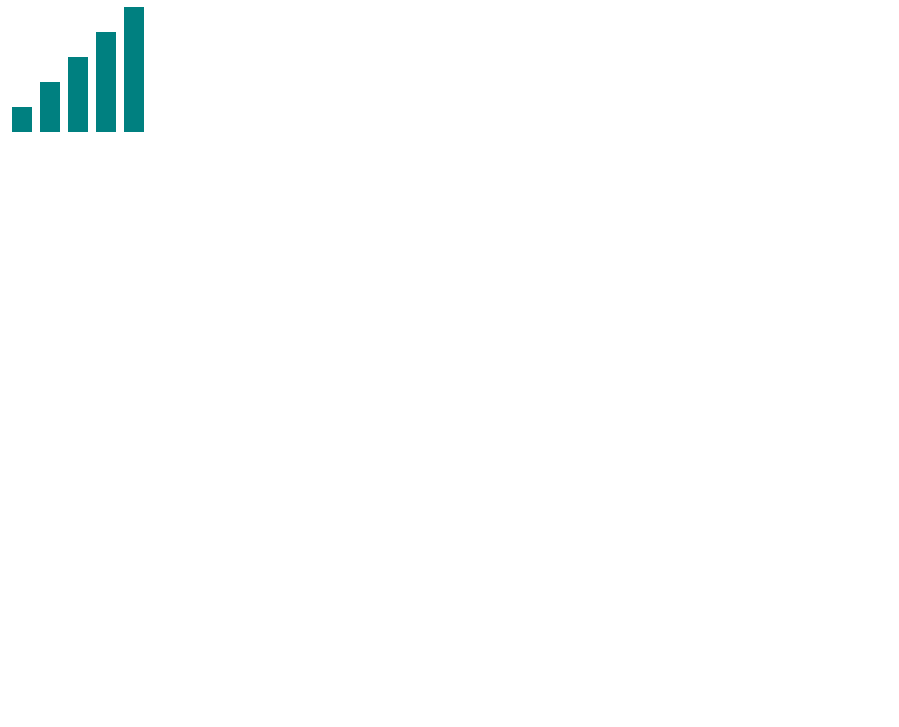
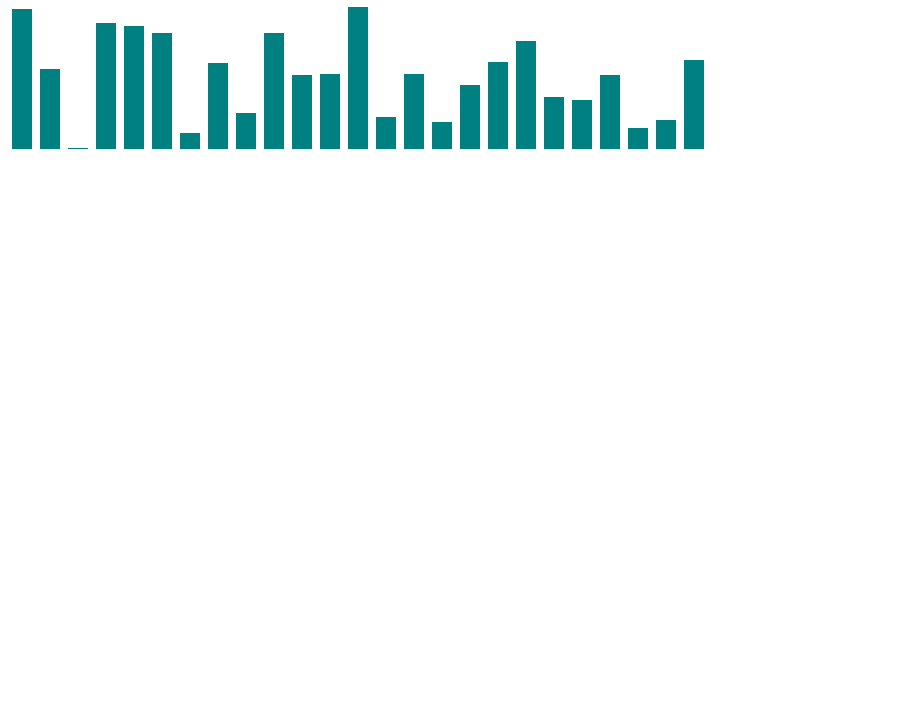
Before and after one commit to ricardovalquin/d3js_test, a plain HTML site: page index.html in a window 1280 px wide. Shown: the part 73-800 px from the top of the page, without its empty margins (0-899 px from the left). Drawn offline with Linux system fonts and the light colour scheme.

Commit message:
added a random generation of values for the chart

```diff
--- a/index.html
+++ b/index.html
@@ -8,7 +8,7 @@
 	div.bar {
   	  display: inline-block;
   	  width: 20px;
-  	  height: 75px;   /* Esto se cambiará próximamente */
+  	  height: 75px;   /* this gonna change with the anonymous function of the d3 style method*/
   	  background-color: teal;
 	  margin: 0 4px;
 	}
@@ -17,11 +17,15 @@
 <body>
     <h1>SAY HELLO TO MY LITTLE D3.JS FRIEND MADAFAKA</h1>
     <script type="text/javascript">
-	var dataset = [ 5, 10, 15, 20, 25];
-       // d3.select('body').append('p').text('New paragraph!');
+	var dataset = []; //Initialize empty array
+	for (var i = 0; i < 25; i++) { //Loop 25 times
+	    var newNumber = Math.random() * 30; //New random number (0-30)
+	    dataset.push(newNumber); //Add new number to array
+	}
+
 	d3.select('body').selectAll('div')
-			 .data(dataset) // takes the dataset defined previouslyh
-			 .enter() //iterate over each item of the dataset
+			 .data(dataset) // takes the dataset defined previously, iterate over each element of dataset
+			 .enter()
 			 .append('div') //add a div element to the DOM
 			 .attr('class', 'bar') //add the class 'bar' to each div element
 			 .style('height', function(d){// a anonymous function to set the style to the height of each div with d like the data
```
